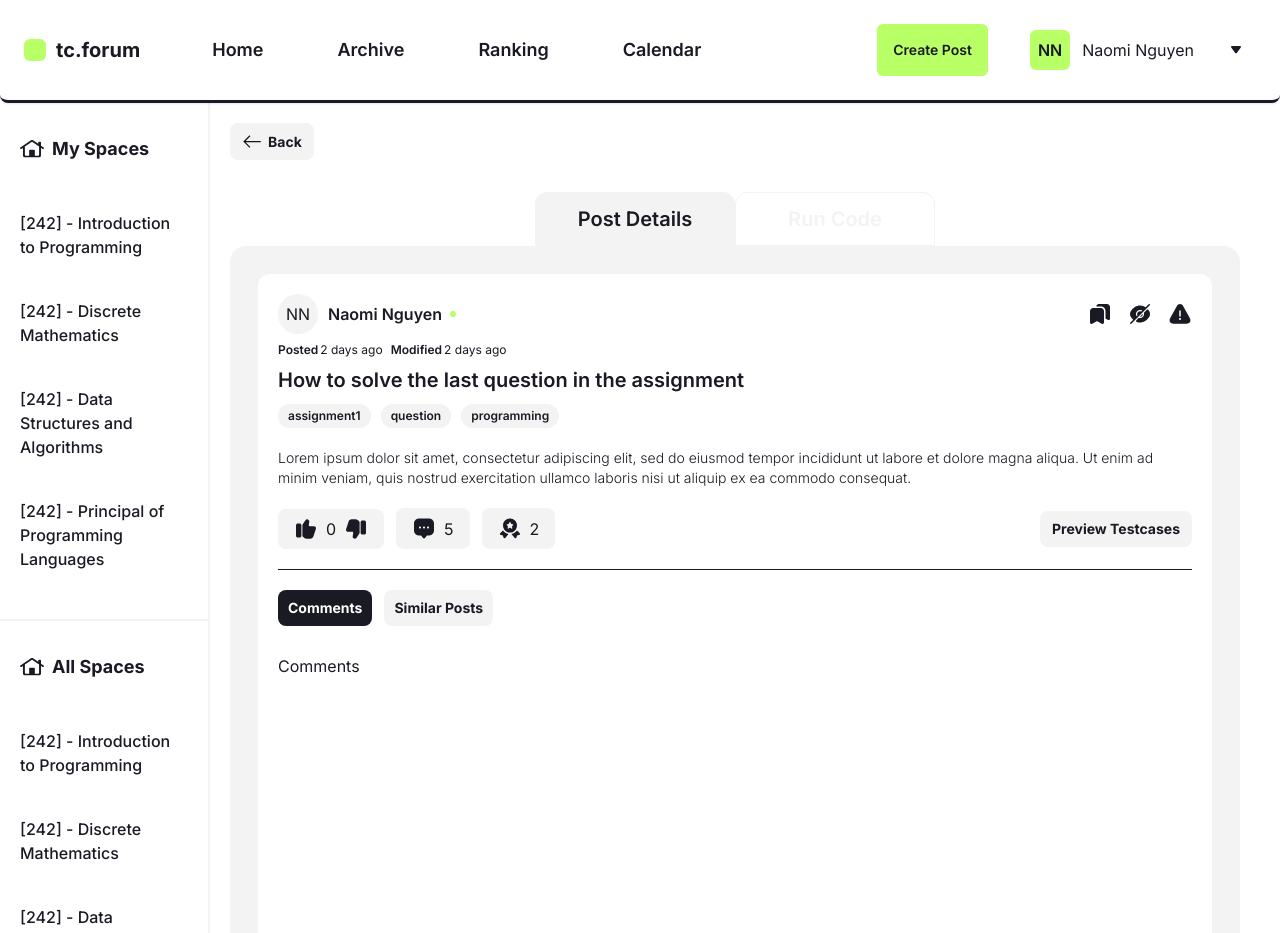
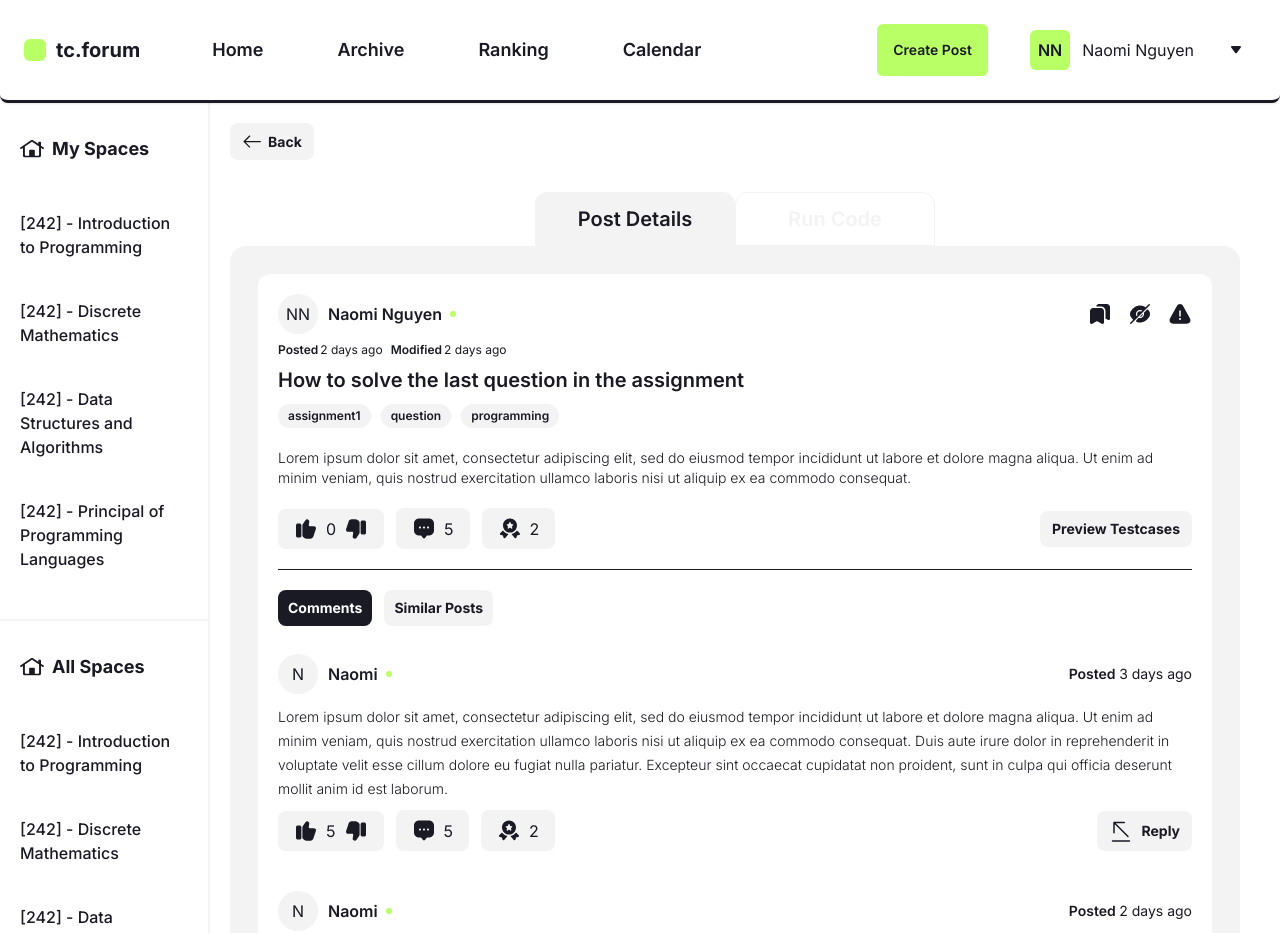
Before and after one commit to cyan-soda/testcase-forum, a Next.js app: page /space/1/1/1 in a window 1280 px wide. Shown: the top 933 px of the page. Built offline with nearby package versions, Linux system fonts and the light colour scheme.

Commit message:
feat: comment

```diff
--- a/src/components/post/comments/index.tsx
+++ b/src/components/post/comments/index.tsx
@@ -0,0 +1,95 @@
+'use client'
+
+import Image from 'next/image'
+import { useState } from 'react'
+
+import iconSend from '@/icons/send.svg'
+
+import { LikeButton, CommentButton, BadgeButton } from "@/components/shared/buttons"
+import { CommentProps } from '../details'
+
+const Comment = ({ comment }: { comment: CommentProps }) => {
+    const [isOpenBadge, setIsOpenBadge] = useState(false)
+    const [isOpenAnswer, setIsOpenAnswer] = useState(false)
+    const [openReplies, setOpenReplies]= useState<Set<number>>(new Set())
+    const toggleReply = (parentId: number) => {
+        parentId && setOpenReplies((prev) => {
+            const newState = new Set(prev)
+            if (newState.has(parentId)) {
+                newState.delete(parentId)
+            } else {
+                newState.add(parentId)
+            }
+            return newState
+        })
+    }
+
+    return (
+        <div className='w-full flex flex-col gap-5 items-start'>
+            <div className='w-full flex flex-col gap-[10px] items-start'>
+                <div className='flex flex-row items-center justify-between w-full'>
+                    <div className='flex flex-row gap-[10px] items-center justify-start'>
+                        <div className='rounded-full bg-grey h-10 w-10 text-black flex items-center justify-center'>{'N'}</div>
+                        <div className='flex flex-col items-start'>
+                            <div className='flex flex-row items-center gap-2'>
+                                <span className='text-base font-semibold flex-1'>{comment.author}</span>
+                                <div className='bg-green rounded-full h-[6px] w-[6px]'></div>
+                            </div>
+                        </div>
+                    </div>
+                    <span className='text-sm font-normal'><span className='font-semibold'>Posted {' '}</span>{comment.date}</span>
+                </div>
+                <div className='w-full'>
+                    <span className='text-sm font-light text-justify'>
+                        {comment.content}
+                    </span>
+                </div>
+                <div className='flex flex-row items-center justify-between w-full'>
+                    <div className="flex flex-row items-center gap-3">
+                        <LikeButton like_count={comment.like_count} />
+                        <CommentButton count={comment.comment_count} onClick={() => comment.parent_id && toggleReply(comment.parent_id)} />
+                        <BadgeButton count={comment.badge_count} isOpenBadge={isOpenBadge} setIsOpenBadge={() => { setIsOpenBadge(!isOpenBadge) }} />
+                    </div>
+                    <button
+                        className={`bg-grey rounded-lg py-2 px-3 text-sm font-bold text-black flex flex-row items-center gap-2`}
+                        onClick={() => { setIsOpenAnswer(!isOpenAnswer) }}
+                    >
+                        <Image src={iconSend} alt='' width={24} height={24} />
+                        Reply
+                    </button>
+                </div>
+            </div>
+            {openReplies.has(comment.id) && (
+                <></>
+            )}
+            {isOpenAnswer && (
+                <div className='w-full flex flex-row items-center justify-between gap-3'>
+                    <div className='w-full px-5 py-3 bg-grey text-black rounded-lg'>
+                        <textarea
+                            className='bg-grey w-full text-sm font-normal focus-within:outline-none'
+                            placeholder='Type here to reply...'
+                            rows={3}
+                        >
+                        </textarea>
+                    </div>
+                    <div className='flex flex-row items-center gap-2'>
+                        <button
+                            className={`bg-grey rounded-lg py-3 px-4 text-sm font-bold text-black`}
+                            onClick={() => { setIsOpenAnswer(!isOpenAnswer) }}
+                        >
+                            Cancel
+                        </button>
+                        <button
+                            className={`bg-green rounded-lg py-3 px-4 text-sm font-bold text-black`}
+                            onClick={() => { setIsOpenAnswer(!isOpenAnswer) }}
+                        >
+                            Reply
+                        </button>
+                    </div>
+                </div>
+            )}
+        </div>
+    )
+}
+
+export default Comment
--- a/src/components/post/details/index.tsx
+++ b/src/components/post/details/index.tsx
@@ -3,81 +3,14 @@
 import Image from "next/image"
 import { useState } from "react"
 
-import iconLike from '@/icons/like.svg'
-import iconDislike from '@/icons/dislike.svg'
-import iconLikeActive from '@/icons/like-active.svg'
-import iconDislikeActive from '@/icons/dislike-active.svg'
-import iconCommnent from '@/icons/message.svg'
-import iconBadge from '@/icons/medal-star.svg'
 import iconSave from '@/icons/save-2.svg'
 import iconHide from '@/icons/eye-slash.svg'
 import iconReport from '@/icons/danger.svg'
 
 import PreviewPopup from '@/components/shared/popup-preview'
 import { PostCardProps, Tag } from "@/components/home/card"
-
-const LikeButton = () => {
-    const [liked, setLiked] = useState(false)
-    const [disliked, setDisliked] = useState(false)
-    const [count, setCount] = useState(0)
-
-    const handleLike = () => {
-        if (liked) {
-            setLiked(false)
-            setCount(count - 1)
-        } else {
-            setLiked(true)
-            setCount(count + 1)
-        }
-        if (disliked) {
-            setDisliked(false);
-            setCount(count + 1);
-        }
-    }
-
-    const handleDislike = () => {
-        if (disliked) {
-            setDisliked(false)
-            setCount(count + 1)
-        } else {
-            setDisliked(true)
-            setCount(count - 1)
-        }
-        if (liked) {
-            setLiked(false);
-            setCount(count - 1);
-        }
-    }
-    return (
-        <div className="flex flex-row items-center gap-2 bg-grey rounded-lg px-4 py-2">
-            <button onClick={handleLike}>
-                <Image src={liked ? iconLikeActive : iconLike} alt="" width={24} height={24} />
-            </button>
-            <span>{count}</span>
-            <button onClick={handleDislike}>
-                <Image src={disliked ? iconDislikeActive : iconDislike} alt="" width={24} height={24} />
-            </button>
-        </div>
-    )
-}
-
-const CommentButton = ({ count, isOpenComment, setIsOpenComment }: { count: number, isOpenComment: boolean, setIsOpenComment: () => void }) => {
-    return (
-        <button className="flex flex-row items-center gap-2 bg-grey rounded-lg px-4 py-2" onClick={setIsOpenComment}>
-            <Image src={iconCommnent} alt="" width={24} height={24} />
-            <span>{count}</span>
-        </button>
-    )
-}
-
-const BadgeButton = ({ count, isOpenBadge, setIsOpenBadge }: { count: number, isOpenBadge: boolean, setIsOpenBadge: () => void }) => {
-    return (
-        <button className="flex flex-row items-center gap-2 bg-grey rounded-lg px-4 py-2" onClick={setIsOpenBadge}>
-            <Image src={iconBadge} alt="" width={24} height={24} />
-            <span>{count}</span>
-        </button>
-    )
-}
+import { LikeButton, CommentButton, BadgeButton } from "@/components/shared/buttons"
+import Comment from "../comments"
 
 const getInitials = (name: string) => {
     const names = name.split(' ')
@@ -95,6 +28,80 @@ const Tab = ({ title, isActive, onClick }: { title: string, isActive: boolean, o
             {title}
         </button>
     )
+}
+
+const COMMENTS = [
+    {
+        id: 0,
+        author: 'Naomi',
+        date: '3 days ago',
+        like_count: 5,
+        comment_count: 5,
+        badge_count: 2,
+        content: 'Lorem ipsum dolor sit amet, consectetur adipiscing elit, sed do eiusmod tempor incididunt ut labore et dolore magna aliqua. Ut enim ad minim veniam, quis nostrud exercitation ullamco laboris nisi ut aliquip ex ea commodo consequat. Duis aute irure dolor in reprehenderit in voluptate velit esse cillum dolore eu fugiat nulla pariatur. Excepteur sint occaecat cupidatat non proident, sunt in culpa qui officia deserunt mollit anim id est laborum.',
+        parent_id: null,
+    },
+    {
+        id: 1,
+        author: 'Naomi',
+        date: '2 days ago',
+        like_count: 15,
+        comment_count: 2,
+        badge_count: 0,
+        content: 'Lorem ipsum dolor sit amet, consectetur adipiscing elit, sed do eiusmod tempor incididunt ut labore et dolore magna aliqua. Ut enim ad minim veniam, quis nostrud exercitation ullamco laboris nisi ut aliquip ex ea commodo consequat. Duis aute irure dolor in reprehenderit in voluptate velit esse cillum dolore eu fugiat nulla pariatur. Excepteur sint occaecat cupidatat non proident, sunt in culpa qui officia deserunt mollit anim id est laborum.',
+        parent_id: 0,
+    },
+    {
+        id: 2,
+        author: 'Naomi',
+        date: '1 days ago',
+        like_count: 15,
+        comment_count: 2,
+        badge_count: 0,
+        content: 'Lorem ipsum dolor sit amet, consectetur adipiscing elit, sed do eiusmod tempor incididunt ut labore et dolore magna aliqua. Ut enim ad minim veniam, quis nostrud exercitation ullamco laboris nisi ut aliquip ex ea commodo consequat. Duis aute irure dolor in reprehenderit in voluptate velit esse cillum dolore eu fugiat nulla pariatur. Excepteur sint occaecat cupidatat non proident, sunt in culpa qui officia deserunt mollit anim id est laborum.',
+        parent_id: 1,
+    },
+    {
+        id: 3,
+        author: 'Naomi',
+        date: '2 days ago',
+        like_count: 15,
+        comment_count: 2,
+        badge_count: 0,
+        content: 'Lorem ipsum dolor sit amet, consectetur adipiscing elit, sed do eiusmod tempor incididunt ut labore et dolore magna aliqua. Ut enim ad minim veniam, quis nostrud exercitation ullamco laboris nisi ut aliquip ex ea commodo consequat. Duis aute irure dolor in reprehenderit in voluptate velit esse cillum dolore eu fugiat nulla pariatur. Excepteur sint occaecat cupidatat non proident, sunt in culpa qui officia deserunt mollit anim id est laborum.',
+        parent_id: 0,
+    },
+    {
+        id: 4,
+        author: 'Naomi',
+        date: '2 days ago',
+        like_count: 15,
+        comment_count: 2,
+        badge_count: 0,
+        content: 'Comment 2',
+        parent_id: null,
+    },
+    {
+        id: 5,
+        author: 'Naomi',
+        date: '2 days ago',
+        like_count: 15,
+        comment_count: 2,
+        badge_count: 0,
+        content: 'Comment 3',
+        parent_id: null,
+    }
+]
+
+export type CommentProps = {
+    id: number,
+    author: string,
+    date: string,
+    like_count: number,
+    comment_count: number,
+    badge_count: number,
+    content: string,
+    parent_id: number | null,
 }
 
 const PostDetails = ({ post }: { post: PostCardProps }) => {
@@ -117,6 +124,7 @@ const PostDetails = ({ post }: { post: PostCardProps }) => {
                 <div className="flex flex-col gap-5 pb-5 items-center w-full border-b border-black">
                     <div className="flex flex-col gap-2 w-full">
                         <div className="flex flex-row items-center justify-between w-full">
+                            {/* user's name, avatar & active status */}
                             <div className='flex flex-row gap-[10px] items-center justify-start'>
                                 <div className='rounded-full bg-grey h-10 w-10 text-black flex items-center justify-center'>{getInitials(post.author)}</div>
                                 <div className='flex flex-col items-start'>
@@ -124,7 +132,6 @@ const PostDetails = ({ post }: { post: PostCardProps }) => {
                                         <span className='text-base font-semibold flex-1'>{post.author}</span>
                                         <div className='bg-green rounded-full h-[6px] w-[6px]'></div>
                                     </div>
-                                    {/* <span className='text-sm font-normal'>{post.date}</span> */}
                                 </div>
                             </div>
                             <div className="flex flex-row items-center gap-4">
@@ -155,7 +162,7 @@ const PostDetails = ({ post }: { post: PostCardProps }) => {
                     </div>
                     <div className="flex flex-row items-center justify-between w-full">
                         <div className="flex flex-row items-center gap-3">
-                            <LikeButton />
+                            <LikeButton like_count={0} />
                             <CommentButton count={5} isOpenComment={isOpenComment} setIsOpenComment={() => { setIsOpenComment(!isOpenComment) }} />
                             <BadgeButton count={2} isOpenBadge={isOpenBadge} setIsOpenBadge={() => { setIsOpenBadge(!isOpenBadge) }} />
                         </div>
@@ -182,8 +189,14 @@ const PostDetails = ({ post }: { post: PostCardProps }) => {
                     </div>
                     <div className="w-full">
                         {activeTab === 'comments' && (
-                            <div>
-                                Comments
+                            <div className="flex flex-col gap-10 w-full">
+                                {COMMENTS.map((comment, index) => (
+                                    comment.parent_id === null ? (
+                                        <Comment key={index} comment={comment} />
+                                    ) : (
+                                        null
+                                    )
+                                ))}
                             </div>
                         )}
                         {activeTab === 'similar' && (
--- /dev/null
+++ b/src/components/shared/buttons/index.tsx
@@ -0,0 +1,75 @@
+'use client'
+
+import Image from "next/image"
+import { useState } from "react"
+
+import iconLike from '@/icons/like.svg'
+import iconDislike from '@/icons/dislike.svg'
+import iconLikeActive from '@/icons/like-active.svg'
+import iconDislikeActive from '@/icons/dislike-active.svg'
+import iconCommnent from '@/icons/message.svg'
+import iconBadge from '@/icons/medal-star.svg'
+
+
+export const LikeButton = ({like_count}: {like_count: number}) => {
+    const [liked, setLiked] = useState(false)
+    const [disliked, setDisliked] = useState(false)
+    const [count, setCount] = useState(like_count)
+
+    const handleLike = () => {
+        if (liked) {
+            setLiked(false)
+            setCount(count - 1)
+        } else {
+            if (disliked) {
+                setDisliked(false);
+                setCount(count + 1);
+            }
+            setLiked(true)
+            setCount(count + 1)
+        }
+    }
+
+    const handleDislike = () => {
+        if (disliked) {
+            setDisliked(false)
+            setCount(count + 1)
+        } else {
+            if (liked) {
+                setLiked(false);
+                setCount(count - 1);
+            }
+            setDisliked(true)
+            setCount(count - 1)
+        }
+    }
+    return (
+        <div className="flex flex-row items-center gap-2 bg-grey rounded-lg px-4 py-2">
+            <button onClick={handleLike}>
+                <Image src={liked ? iconLikeActive : iconLike} alt="" width={24} height={24} />
+            </button>
+            <span>{count}</span>
+            <button onClick={handleDislike}>
+                <Image src={disliked ? iconDislikeActive : iconDislike} alt="" width={24} height={24} />
+            </button>
+        </div>
+    )
+}
+
+export const CommentButton = ({ count, isOpenComment, setIsOpenComment }: { count: number, isOpenComment?: boolean, setIsOpenComment?: () => void, onClick?: () => void }) => {
+    return (
+        <button className="flex flex-row items-center gap-2 bg-grey rounded-lg px-4 py-2" onClick={setIsOpenComment}>
+            <Image src={iconCommnent} alt="" width={24} height={24} />
+            <span>{count}</span>
+        </button>
+    )
+}
+
+export const BadgeButton = ({ count, isOpenBadge, setIsOpenBadge }: { count: number, isOpenBadge?: boolean, setIsOpenBadge?: () => void }) => {
+    return (
+        <button className="flex flex-row items-center gap-2 bg-grey rounded-lg px-4 py-2" onClick={setIsOpenBadge}>
+            <Image src={iconBadge} alt="" width={24} height={24} />
+            <span>{count}</span>
+        </button>
+    )
+}
--- a/src/components/shared/popup-create/index.tsx
+++ b/src/components/shared/popup-create/index.tsx
@@ -60,7 +60,7 @@ const CreatePostPopup = (props: CreatePopupProps) => {
     }
 
     return (
-        <PopupWrapper isOpen={props.isOpen} onClose={props.onClose} title={'Preview Testcase'}>
+        <PopupWrapper isOpen={props.isOpen} onClose={props.onClose} title={'Create a New Post'}>
             <div className='w-full min-w-[1000px] flex flex-col gap-5 pt-5 items-center'>
                 <span className='text-xl leading-8 font-semibold text-left w-full'>Add some basic information about your post</span>
                 <Item title={'Title *'} />
```
